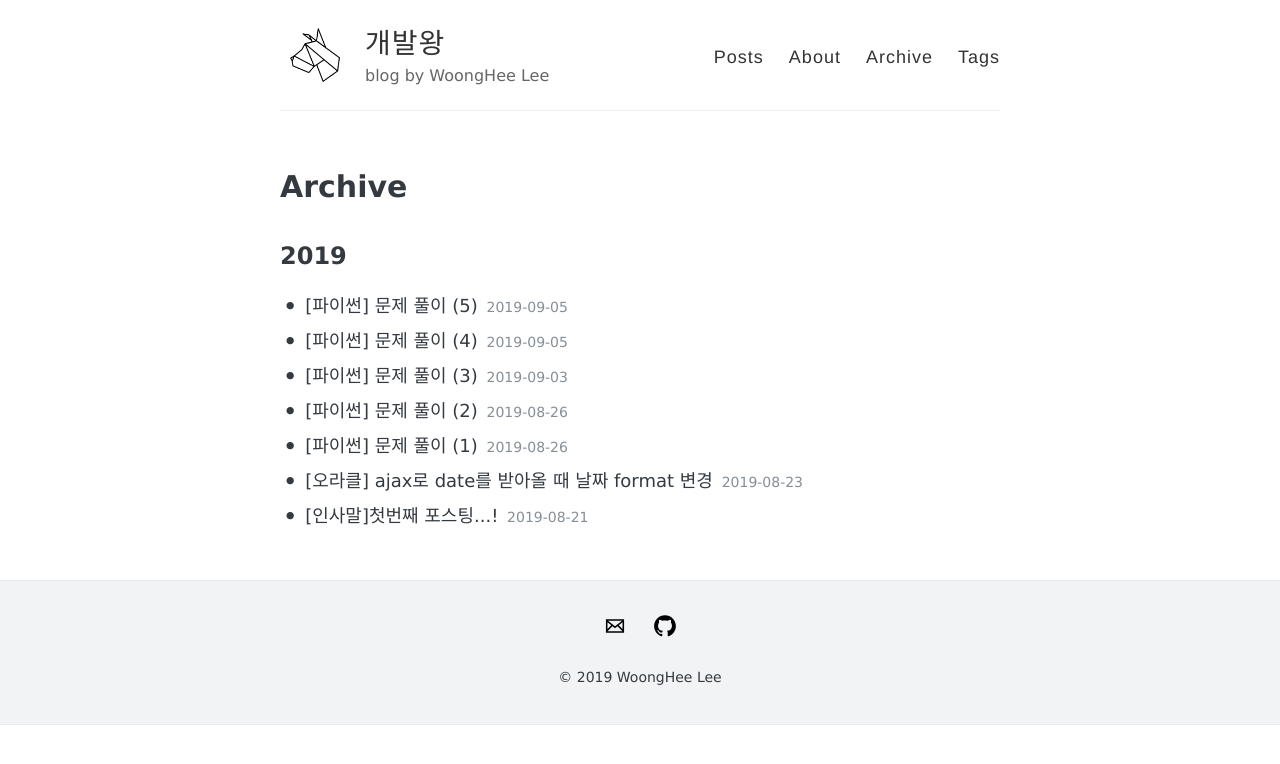
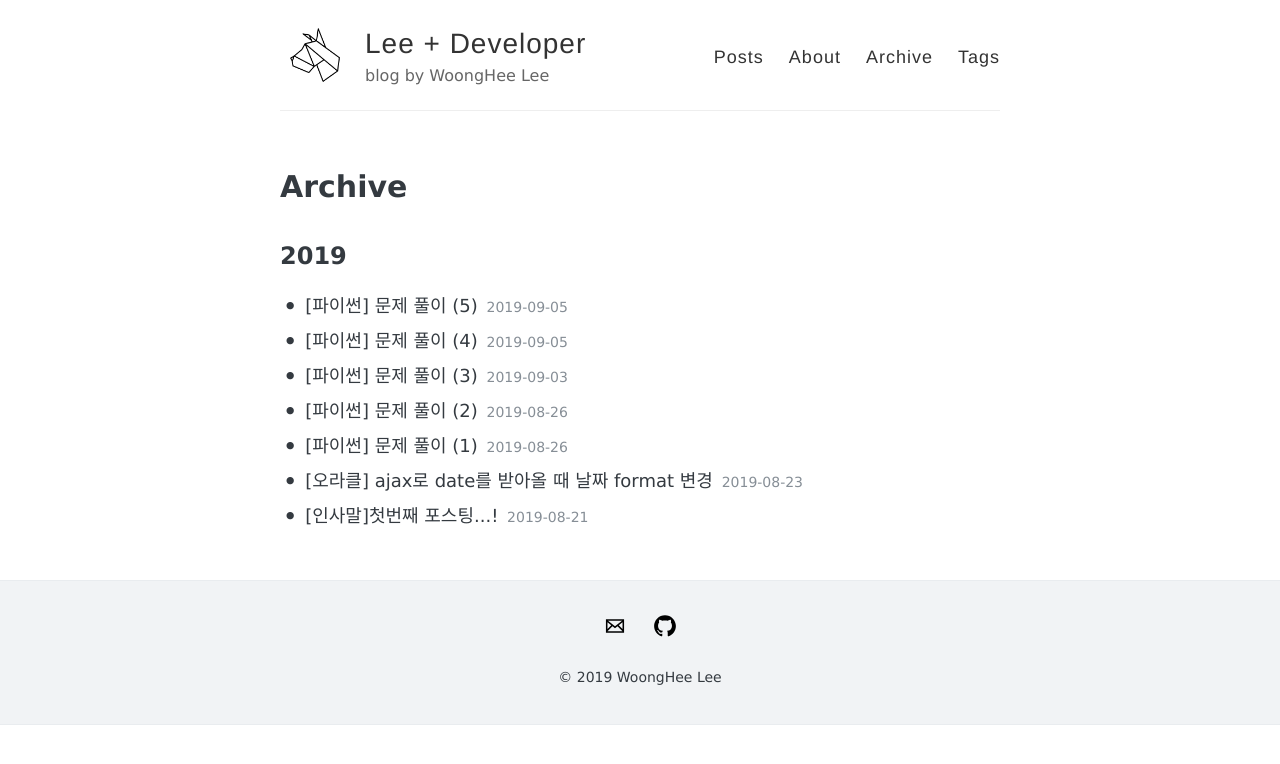
Before and after one commit to reidhock/reidhock.github.io, a Jekyll site: the page built from archive/index.html, in a window 1280 px wide. Shown: the top 764 px of the page. Built offline with Jekyll 4.4.1, drawn with Linux system fonts in a browser that asks for light colours.

Commit message:
이것저것 변화를 줌

```diff
--- a/_config.yml
+++ b/_config.yml
@@ -3,7 +3,7 @@
 #
 
 # Name of your site (displayed in the header)
-name: 개발왕
+name: Lee + Developer
 
 # Short bio or description (displayed in the header)
 description: blog by WoongHee Lee
--- a/style.scss
+++ b/style.scss
@@ -492,6 +492,9 @@
   a {
     color: $base-color;
   }
+  a:hover{
+    color: $base-lighten-color
+  }
   time {
     color: $base-lighten-color;
     font-size: $small-font-size;
```
Also changed, not shown: 16 other files.
